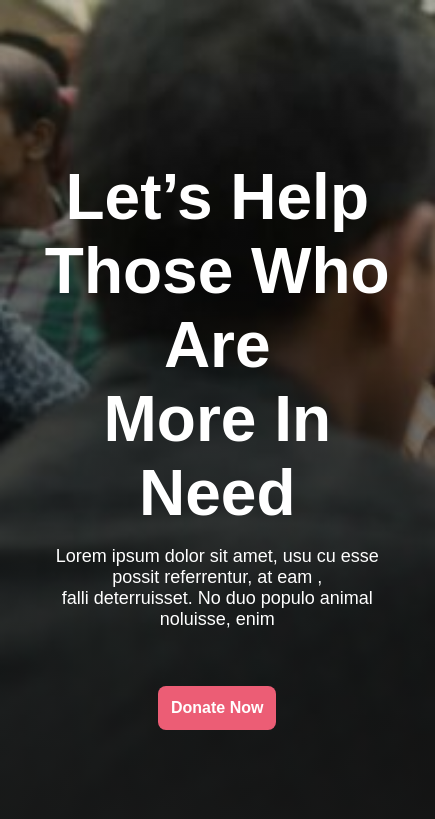
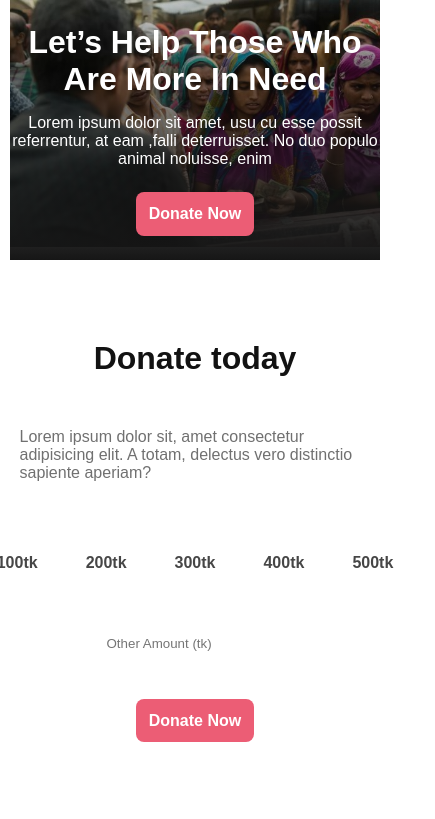
Before and after one commit to kobirul5/donate-today, a plain HTML site: page index.html in a window 390 px wide. Shown: the top 819 px of the page, 435 px wide, since content can reach past the window. Drawn offline with Linux system fonts and the light colour scheme.

Commit message:
added responsive for mobile

```diff
--- a/index.html
+++ b/index.html
@@ -9,8 +9,8 @@
 <body>
     <header>
         <section class="donate-title container">
-            <h1>Let’s Help Those Who Are <br>More In Need</h1>
-            <p>Lorem ipsum dolor sit amet, usu cu esse possit referrentur, at eam ,<br>falli deterruisset. No duo populo animal noluisse, enim</p>
+            <h1>Let’s Help Those Who Are More In Need</h1>
+            <p>Lorem ipsum dolor sit amet, usu cu esse possit referrentur, at eam ,falli deterruisset. No duo populo animal noluisse, enim</p>
             <button class="primary-btn header-btn">Donate Now</button>
         </section>
     </header>
--- a/styles/style.css
+++ b/styles/style.css
@@ -194,3 +194,54 @@ footer{
 .footer-section h3{
     color: rgb(255, 89, 89);
 }
+
+@media screen and (max-width:576px){
+    .donate-title{
+        background-size: 100%;
+        padding: 1.5rem 0 ;
+    }
+    .donate-title h1{
+        font-size: 2rem;
+    }
+    .donate-title p{
+        font-size: 1rem;
+    }
+    .primary-btn{
+        margin: 0;
+    }
+    .donate-today{
+        width: 90%;
+    }
+    .donate-plan-content,
+    .lives-depend-container,
+    .need-suvive-container,
+    .update{
+        flex-direction: column;
+    }
+    .donate-today h2,
+    .donate-plan-container h2,
+    .lives-depend-container h2,
+    .need-suvive-container h2,
+    .update-container h2{
+        font-size: 2rem;
+    }
+    .donate-today p,
+    .donate-plan-container p,
+    .lives-depend-container p,
+    .need-suvive-container p,
+    .update-container p{
+        font-size: 1rem;
+    }
+    .donate-plan-content div{
+       width: 100%;
+       margin: 2rem auto;
+    }
+    .update{
+        margin: .2rem;
+        padding: 2rem 0;
+        gap: 1rem;
+    }
+    .update input{
+        width: 80%;
+    }
+}
```
